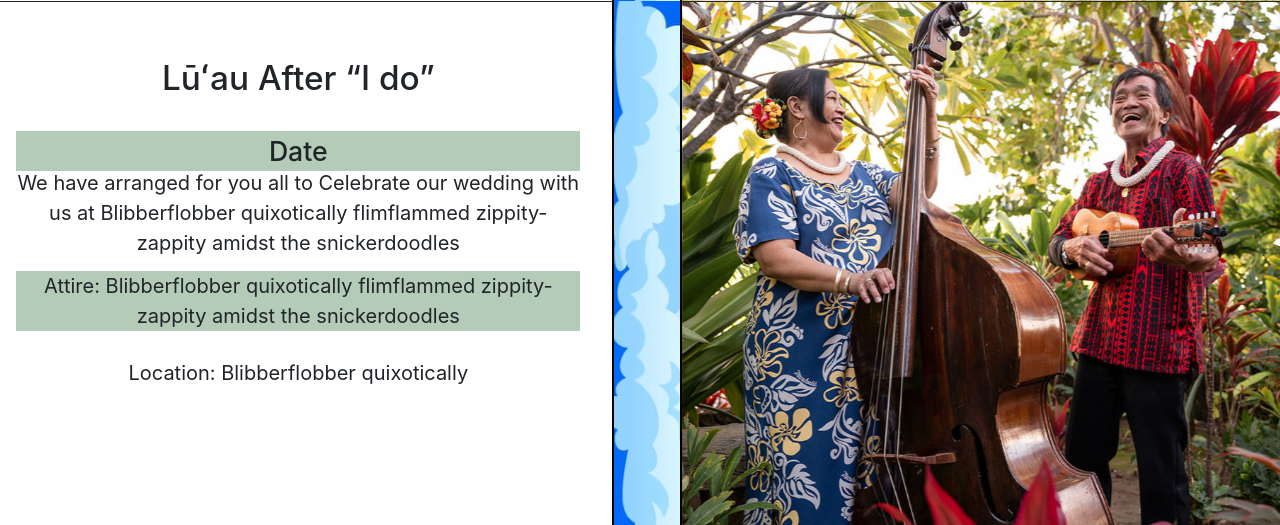
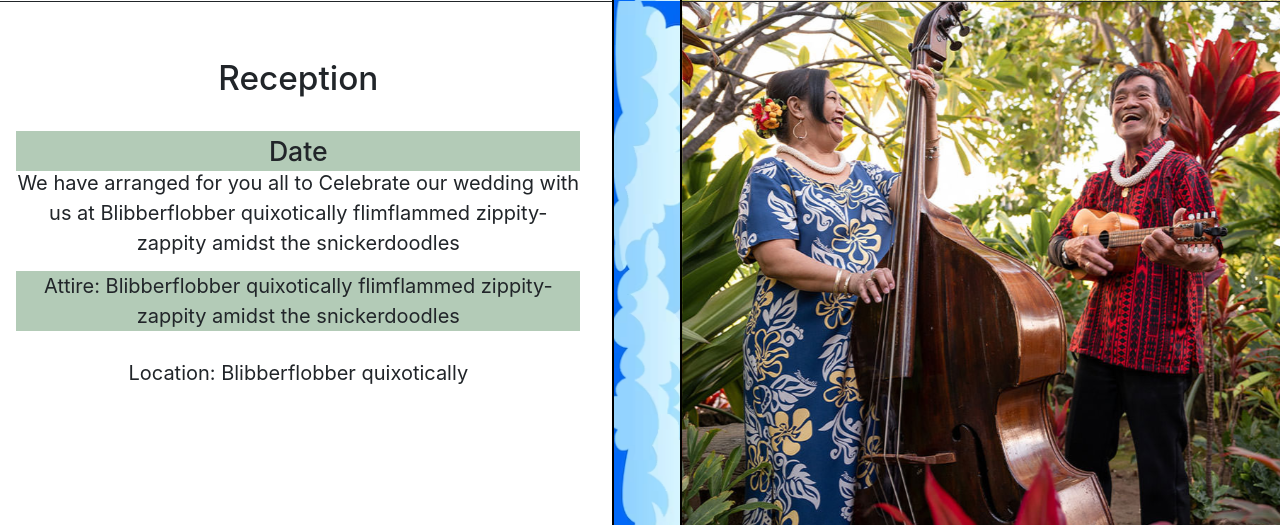
Before and after one commit to bruvio/WeddingTemplate, a Django app: page /itenary in a window 1280 px wide. Shown: the part 1111-1636 px from the top of the page. Run offline with Django 4.2, Linux system fonts and the light colour scheme; some libraries are stand-ins or nearby versions.

Commit message:
commit message

```diff
--- a/WeApp/templates/itenary.html
+++ b/WeApp/templates/itenary.html
@@ -70,7 +70,7 @@
 
                 <div class="container-grid">
                   <div class="container-text">
-                    <div class="font1">Lūʻau After “I do”</div>
+                    <div class="font1">Reception</div>
                     <div class="font2">Date </div>
                     <br>
                     <div class="font3">  We have arranged for you all to Celebrate our wedding with us at Blibberflobber quixotically flimflammed zippity-zappity amidst the snickerdoodles
```
Also changed, not shown: 1 other file.
